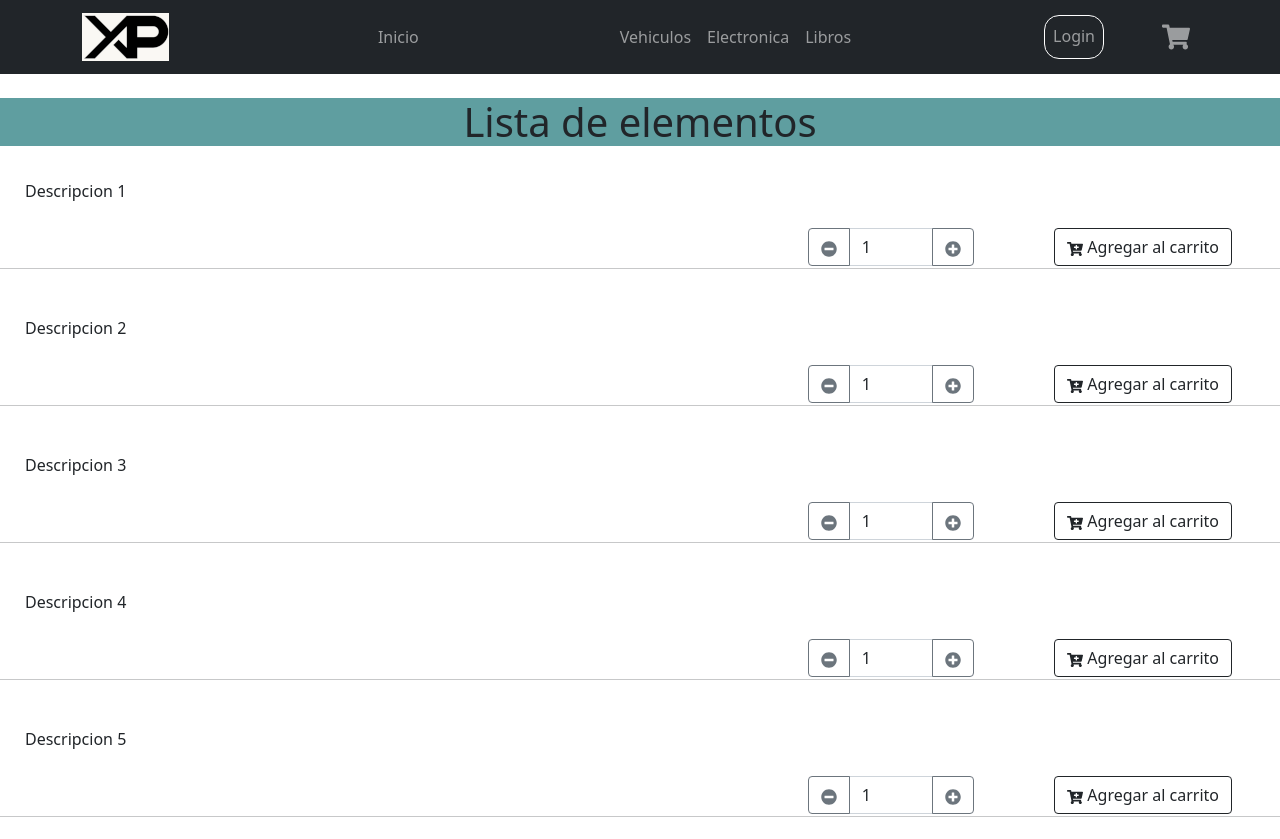
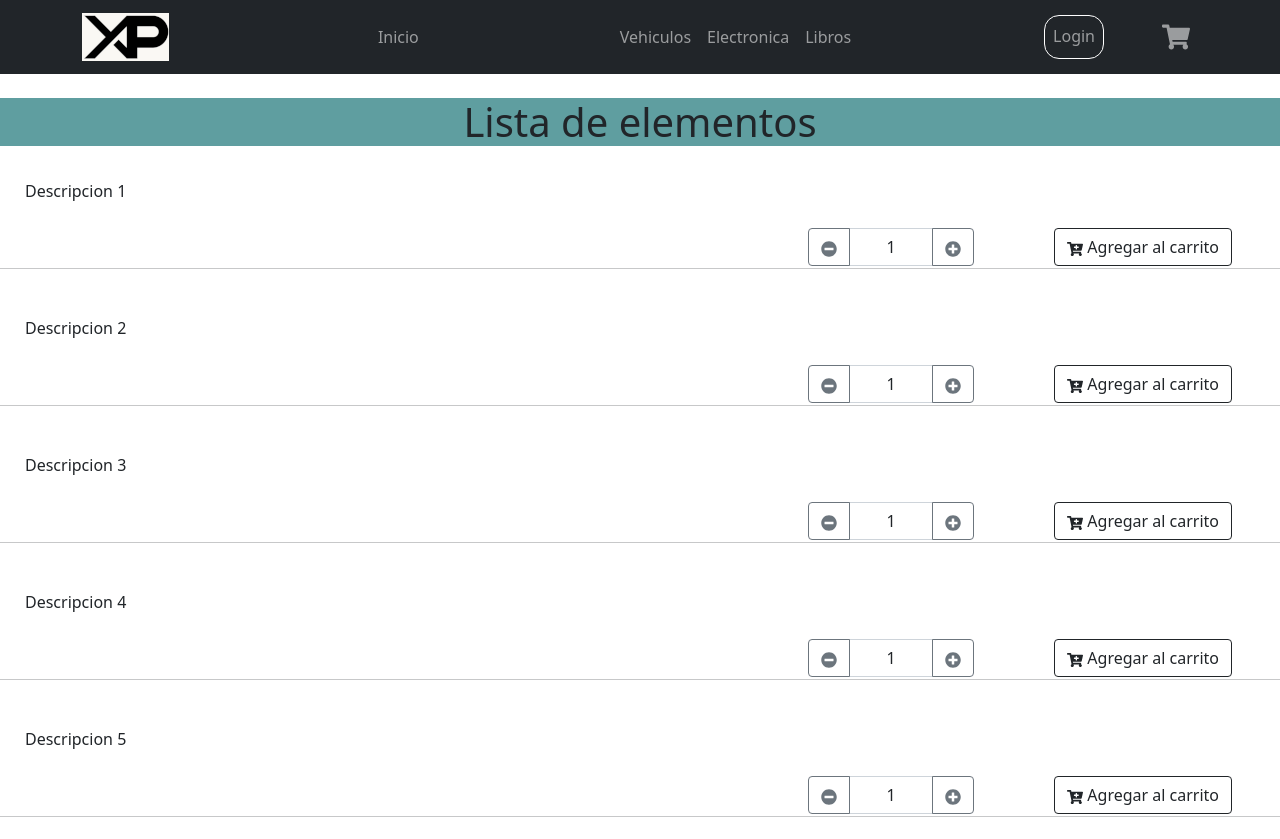
Before and after one commit to LeonardoSegovia/experiencias-segovia, a React (Create React App) app: page / in a window 1280 px wide. Built offline with nearby package versions, Linux system fonts and the light colour scheme.

Commit message:
Update styles

```diff
--- a/src/components/ItemCount/ItemCount.css
+++ b/src/components/ItemCount/ItemCount.css
@@ -9,3 +9,7 @@
     float: right;
 
 }
+
+.counter-increment {
+    text-align: center;
+}
--- a/src/components/ItemCount/index.jsx
+++ b/src/components/ItemCount/index.jsx
@@ -40,6 +40,7 @@ const ItemCount = ({ stock, initial, onAdd }) => {
             <FaMinusCircle />
           </Button>
           <FormControl
+            className="counter-increment"
             aria-label="Example text with button addon"
             aria-describedby="basic-addon1"
             value={count}
```
